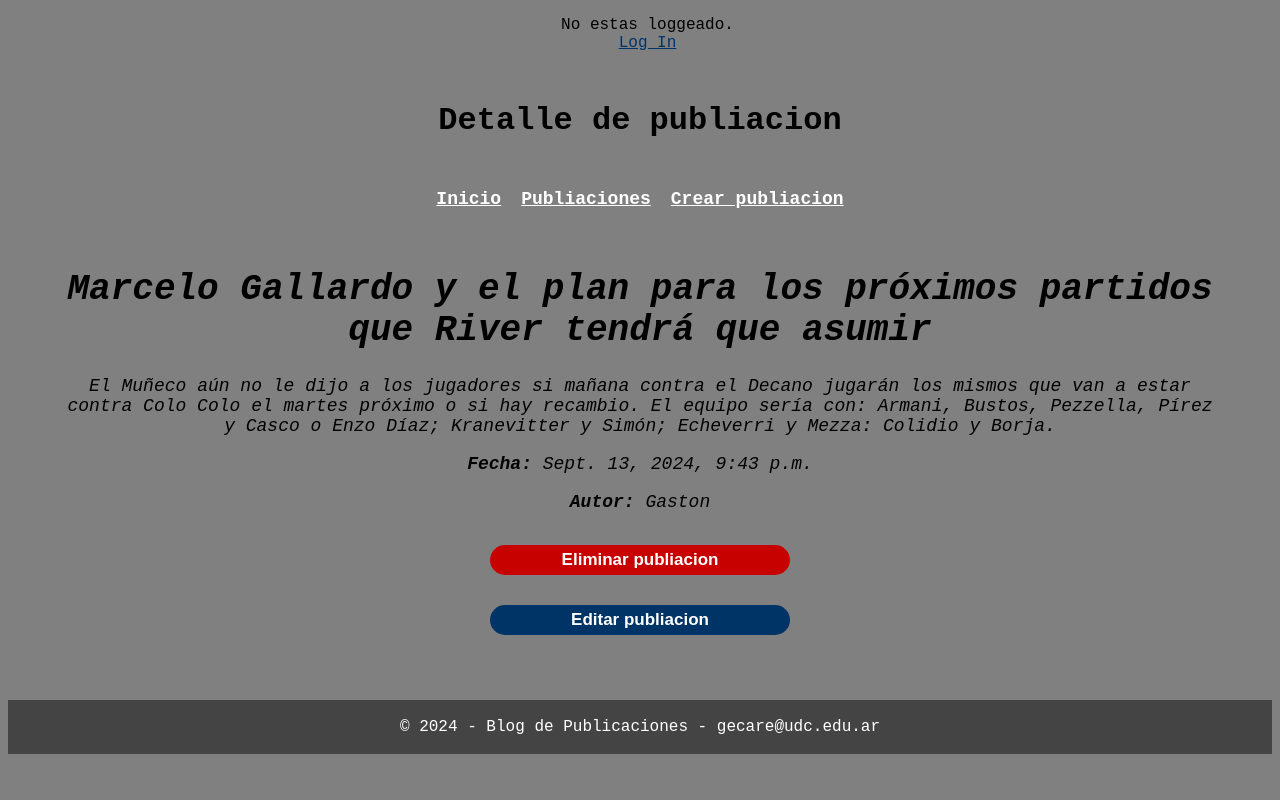
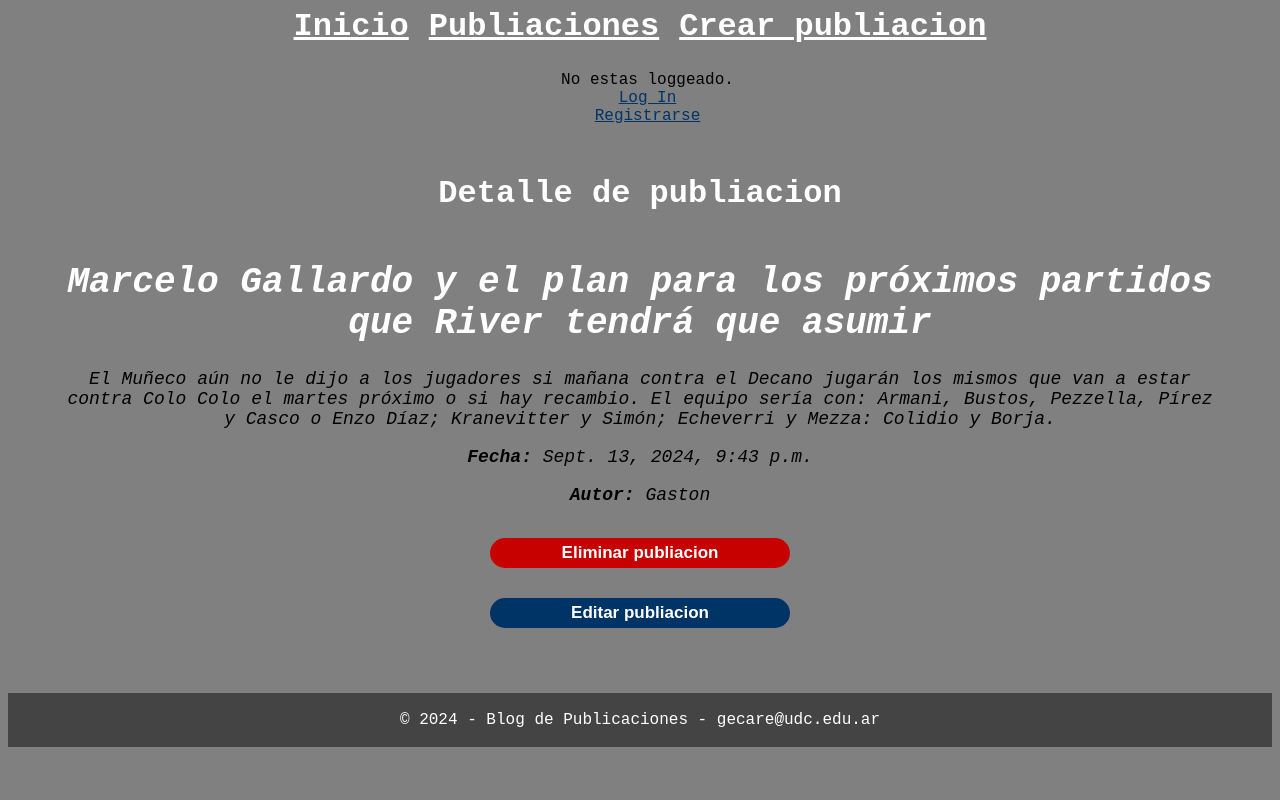
Before and after one commit to Gaston-Care/Blog, a Django app: page /publicaciones/1/ in a window 1280 px wide. Run offline with Django 4.2, Linux system fonts and the light colour scheme; data comes from the database, SQL or seed files in the repository; both versions use the stored data as it was after the commit.

Commit message:
Se añadió la vista para registrarse con la plantilla correspondiente.

```diff
--- a/Blog/urls.py
+++ b/Blog/urls.py
@@ -16,9 +16,11 @@ Including another URLconf
 """
 from django.contrib import admin
 from django.urls import path, include
+from post.views import RegistroUsuario
 
 urlpatterns = [
     path('admin/', admin.site.urls),
     path('', include('post.urls')),
     path('accounts/', include('django.contrib.auth.urls')), #Login, Logout
+    path('registro/', RegistroUsuario.as_view(), name='registro'),
 ]
--- a/post/static/post/styles.css
+++ b/post/static/post/styles.css
@@ -1,7 +1,7 @@
 ul {
     list-style-type: none;
     padding: 0;
-    margin: 0;
+    margin: 10px;
 }
 
 nav ul {
@@ -16,7 +16,7 @@ nav ul {
 nav ul li {
     margin-right: 20px;
     margin-bottom: 10px;
-    font-size: large;
+    font-size: xx-large;
     font-weight: bold;
 }
 
@@ -49,8 +49,8 @@ body {
 }
 
 h1 {
-    color: #000;
-    margin-top: 25px;
+    color: #FFF;
+    margin-top: 5px;
     margin-bottom: 25px;
 }
 
@@ -122,7 +122,7 @@ form textarea {
     background-color: #004c97;
 }
 
-.boton-rojo {
+.boton-eliminar{
     color: #FFF;
     font-weight: bold;
     width: 300px;
@@ -136,7 +136,7 @@ form textarea {
     margin: 15px;
 }
 
-.boton-rojo:hover{
+.boton-eliminar:hover{
     background-color: #e60000;
 }
 
--- a/post/templates/base.html
+++ b/post/templates/base.html
@@ -9,6 +9,10 @@
     </head>
 
     <body>
+        <div class="navbar">
+            {% include 'navbar.html' %}
+        </div>
+
     <header>
         <div class="user">
             {% if user.is_authenticated %}
@@ -19,16 +23,13 @@
             {% else %}
                 <p> No estas loggeado.
                     <br>
-                    <a href="{% url 'login' %}">Log In</a>
+                    <a href="{% url 'login' %}">Log In</a><br>
+                    <a href="{% url 'registro' %}">Registrarse</a>
                 </p>
             {% endif %}
         </div>
         <h1>{% block header %}Welcome to My Website{% endblock %}</h1>
     </header>
-
-    <div class="navbar">
-        {% include 'navbar.html' %}
-    </div>
 
     <div class="content">
         {% block content %} {% endblock %}
--- a/post/templates/detalle_publicacion.html
+++ b/post/templates/detalle_publicacion.html
@@ -8,14 +8,15 @@
 
 {% block content %}
     <div class="detalle-publicacion">
-        <h1>{{ object.titulo }}</h1>
-        <p> {{ object.contenido }}</p>
+        <h1>{{ object.titulo|capfirst }}</h1>
+        <p> {{ object.contenido|capfirst }}</p>
         <p><b>Fecha:</b> {{ object.fecha_de_publicacion }}</p>
         <p><b>Autor:</b> {{ object.autor|capfirst }}</p>
         <form method="get" action="{% url 'eliminar_publicacion' object.pk %}">
             {% csrf_token %}
-            <button class="boton-rojo" type="submit">Eliminar publiacion</button>
+            <button class="boton-eliminar" type="submit">Eliminar publiacion</button>
         </form>
+
         <form method="post" action="{% url 'editar_publicacion' object.pk %}">
             {% csrf_token %}
             <button class="boton" type="submit">Editar publiacion</button>
--- a/post/templates/editar_publicacion.html
+++ b/post/templates/editar_publicacion.html
@@ -15,6 +15,7 @@
 
     <form method="get" action="{% url 'publicaciones' %}">
         {% csrf_token %}
-        <button class="boton-rojo" type="submit">Cancelar</button>
+
+        <button class="boton-eliminar" type="submit">Cancelar</button>
     </form>
 {% endblock %}
--- a/post/templates/publicaciones.html
+++ b/post/templates/publicaciones.html
@@ -3,14 +3,14 @@
 {% block title %}Publicaciones - My Website{% endblock %}
 
 {% block header %}
-    <h1 style="margin-top: 50px; margin-bottom: 50px;">Publiaciones</h1>
+    <h1 style="margin-top: 50px; margin-bottom: 50px;">Publicaciones</h1>
 {% endblock %}
 
 {% block content %}
     {% if object_list %}
         {% for publicacion in object_list %}
             <ul class="lista-publicaciones">
-                <li><h3> {{ publicacion.titulo }} </h3></li>
+                <li><h3> {{ publicacion.titulo|capfirst }} </h3></li>
                 <li style="font-weight: bold; color: rgb(58, 58, 58);"> {{ publicacion.fecha_de_publicacion }}</li>
                 <form method="get" action="{% url 'detalle_publicacion' publicacion.pk %}">
                     {% csrf_token %}
--- a/post/views.py
+++ b/post/views.py
@@ -5,6 +5,7 @@ from django.contrib.auth.mixins import LoginRequiredMixin
 from post.models import Publicacion
 from django.views.generic.detail import DetailView
 from django.views.generic.edit import UpdateView
+from django.contrib.auth.forms import UserCreationForm
 
 # Create your views here.
 def home_view(request):
@@ -47,3 +48,8 @@ class EditarPublicacion(LoginRequiredMixin, UpdateView):
     # Funcion para que solo el Autor de la publicacion pueda editarla.
     def get_queryset(self):
         return Publicacion.objects.filter(autor=self.request.user)
+
+class RegistroUsuario(CreateView):
+    template_name = 'registro.html'
+    form_class = UserCreationForm
+    success_url = reverse_lazy('login')
```
Also changed, not shown: post/templates/registration/login.html (+9 -0 lines), post/templates/registro.html (added, +28 -0 lines), db.sqlite3.
